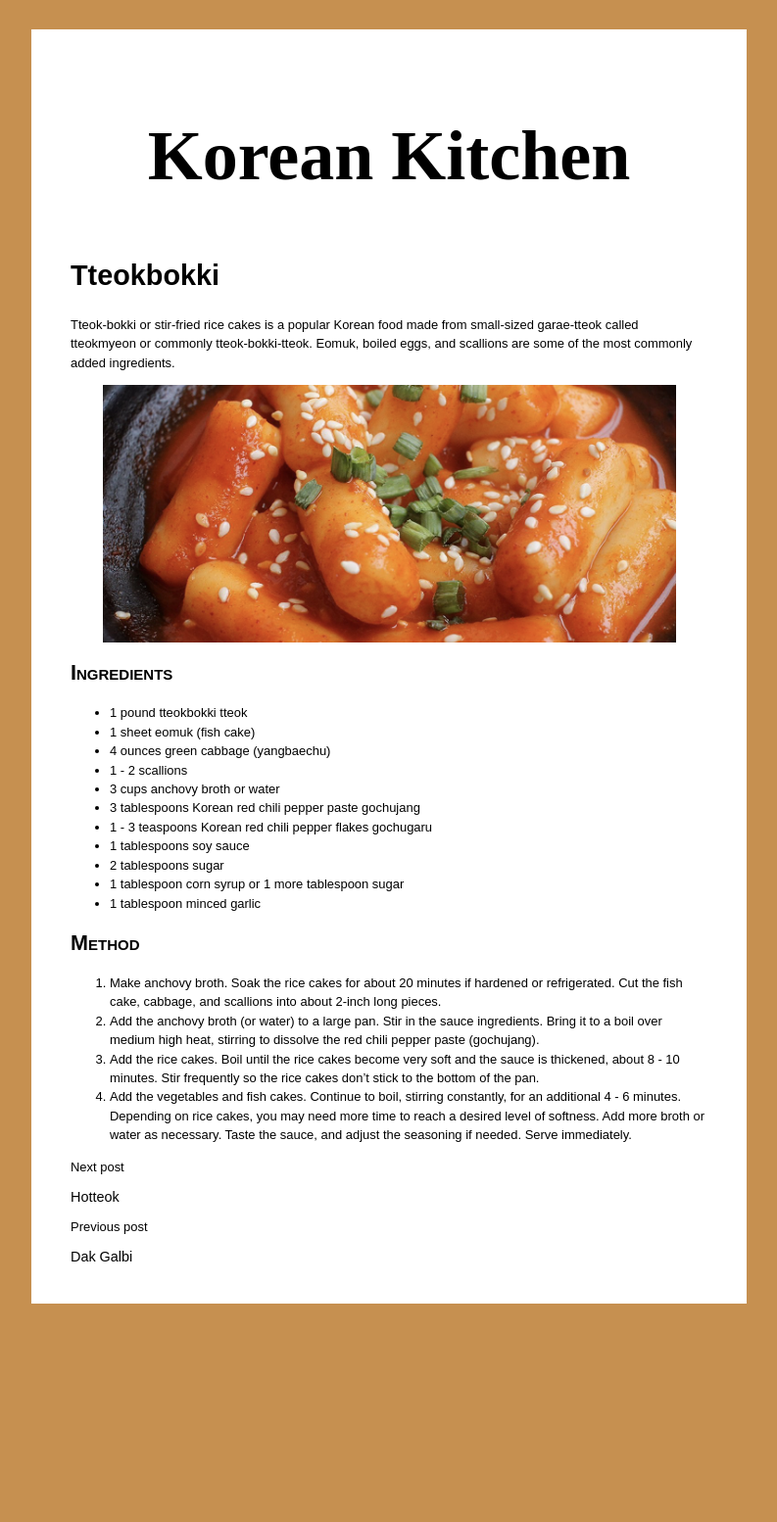
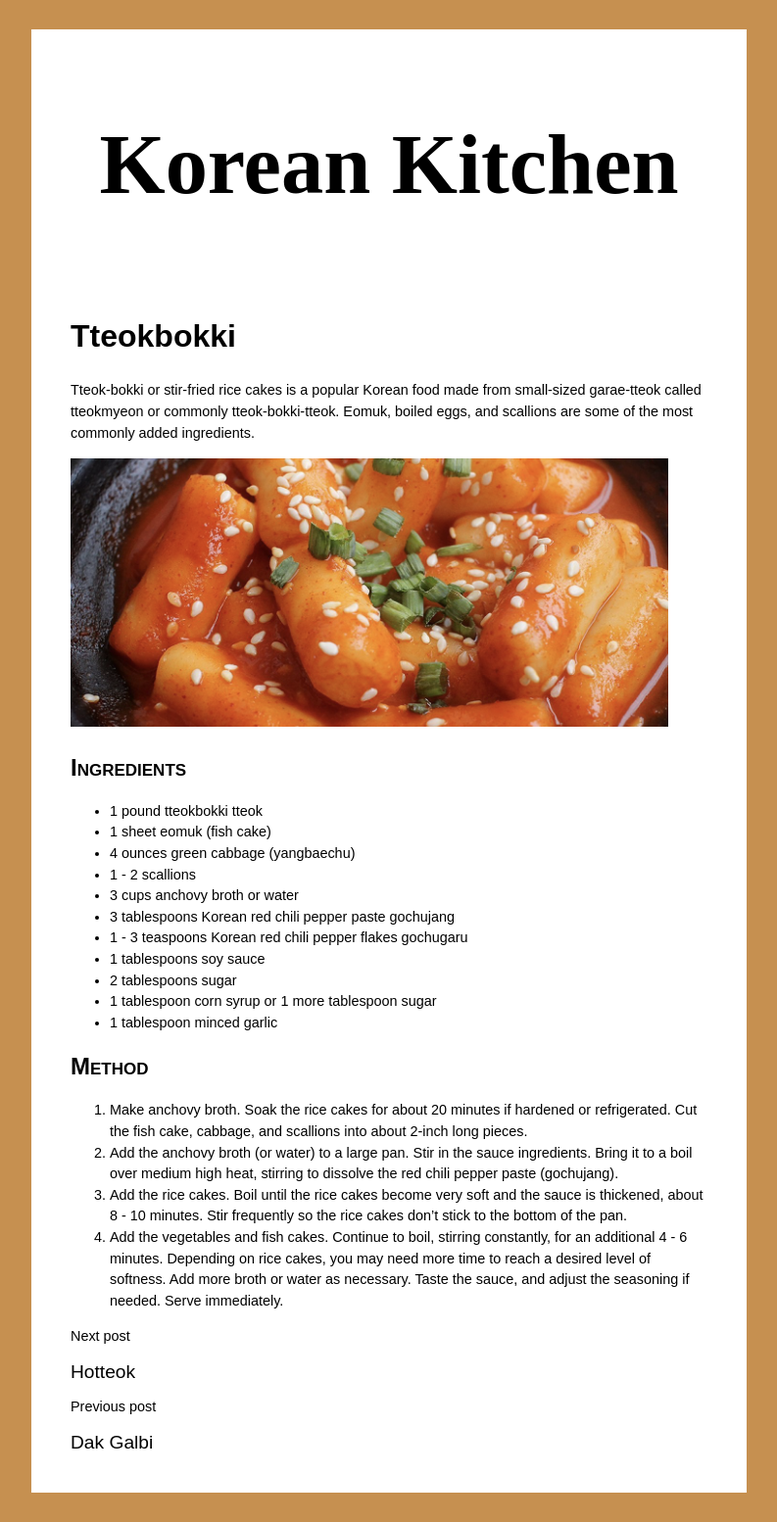
Before and after one commit to 16043417/16043417.github.io, a Jekyll site: the page built from _recipes/recipe5.markdown, in a window 1280 px wide. Shown: the whole page at 98% size, without its empty margins (243-1036 px from the left). Built offline with Jekyll 4.4.1, drawn with Linux system fonts in a browser that asks for light colours; before the commit the page ends 1361 px from its top, so only the background shows below that.

Commit message:
Responsive

```diff
--- a/assets/css/recipes.css
+++ b/assets/css/recipes.css
@@ -10,19 +10,21 @@
     margin:0 auto;
     max-width: 650px;
     min-width: 300px;
-    padding: 40px 40px 0 40px;
+    padding: 40px;
     text-align:left;
     font-family:arial;
+    font-size: 90%;
     background-color:white;
 }
 
-div.content {
+.content {
     margin:0 auto;
     max-width: 650px;
     min-width: 300px;
     padding: 40px;
     text-align:left;
     font-family:arial;
+    font-size: 100%;
     background-color:white;
 }
 
@@ -31,10 +33,7 @@
 }
 
 img {
-    max-width: 90%;
-    display: block;
-    margin-left: auto;
-    margin-right: auto;
+    max-width: 610px;
 }
 
 h1.title {
@@ -51,7 +50,7 @@
     margin: 30px;
 	  background-color: #c69050;
     font-family:arial;
-    font-size: 90%;
+    font-size: 100%;
 }
 
 h1.site-title {
@@ -62,11 +61,10 @@
 }
 
 img.cover {
-  min-width: 30%;
-  max-width: 50%;
-  display: block;
-  margin-left: auto;
-  margin-right: auto;
+    float:right;
+    width:30%;
+    margin:12px;
+    max-width: 610px;
 }
 
 
@@ -106,7 +104,8 @@
 
 a {
     color: black;
-    text-decoration: none
+    text-decoration: none;
+    font-size: 120%;
 }
 
 body.recipeshome header.site-header {
@@ -117,11 +116,11 @@
 ul.recipes {
     border: 1px solid gray;
     background-color: white;
-    width: 20%;
+    width: 15%;
     float:right;
     font-size: 60%;
     position: fixed;
-    top:15px;
+    top:10px;
     right:8px;
     -webkit-box-shadow: 0px 0px 15px 4px rgba(0,0,0,0.53);
     box-shadow: 0px 0px 15px 4px rgba(0,0,0,0.53);
@@ -133,7 +132,7 @@
     margin-left: 0;
 }
 
-@media only screen and (max-width:480px) {
+@media screen and (max-width:600px) {
 
     body.recipeshome .content {
       width: 90%;
@@ -141,11 +140,31 @@
       margin: 0px auto;
     }
 
+    body {
+      background-color: white;
+      margin:0;
+    }
+
+    body.recipe .branding {
+      background-color: #c69050;
+      margin: 0;
+      padding: 20px;
+    }
+
+    a {
+      color: black;
+    }
+
     body.recipe .content {
       width: 90%;
-      padding: 10px;
+      padding: 0;
       margin: 0px auto;
       border: none;
+      background-color: none;
       display: block;
     }
+
+    body.recipe {
+      font-size: 80%;
+    }
 }
```
